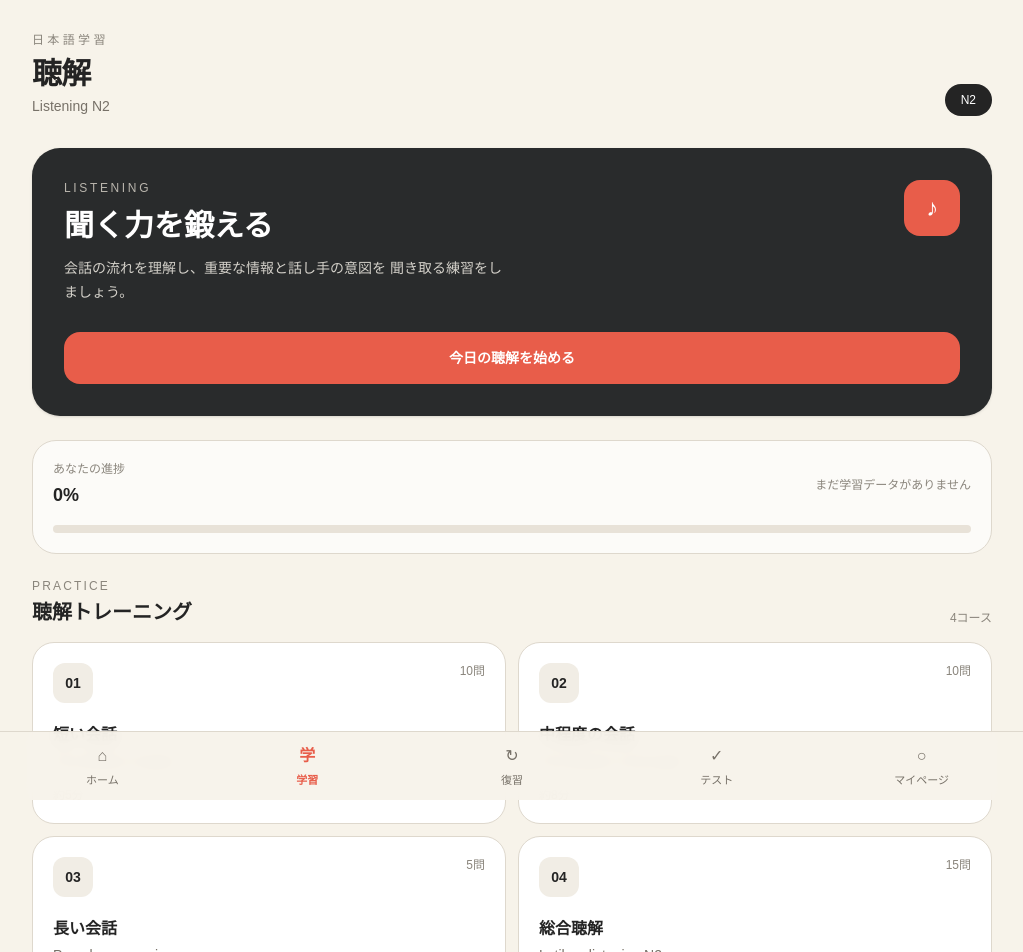
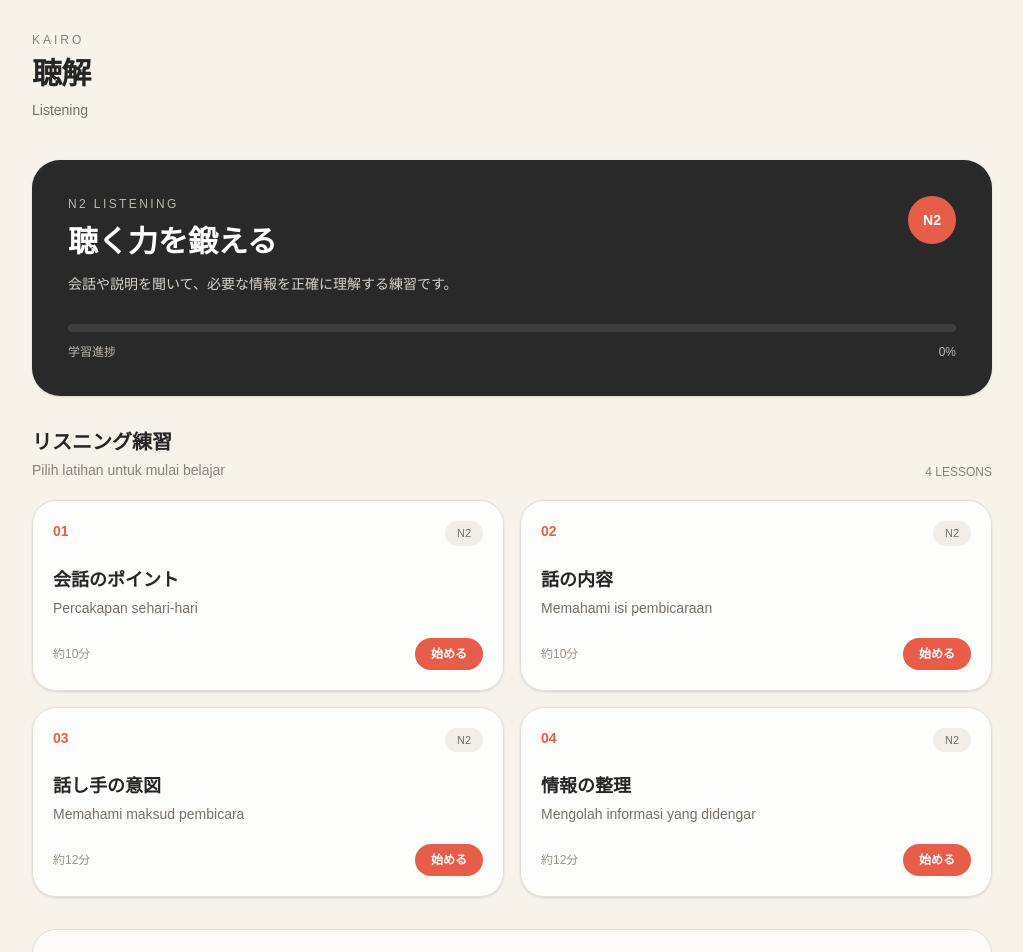
Before and after one commit to shinro-level/kairo, a Next.js app: page /listening in a window 1280 px wide. Shown: the top 952 px of the page, without its empty margins (128-1151 px from the left). Built offline with nearby package versions, Linux system fonts and the light colour scheme.

Commit message:
Update KAIRO listeing page

```diff
--- a/app/listening/page.tsx
+++ b/app/listening/page.tsx
@@ -1,212 +1,148 @@
-const listeningSections = [
+const listeningLessons = [
   {
-    title: "短い会話",
-    subtitle: "Percakapan singkat",
-    count: "10問",
-    time: "約5分",
+    number: "01",
+    title: "会話のポイント",
+    subtitle: "Percakapan sehari-hari",
+    level: "N2",
+    time: "約10分",
   },
   {
-    title: "中程度の会話",
-    subtitle: "Percakapan menengah",
-    count: "10問",
-    time: "約8分",
+    number: "02",
+    title: "話の内容",
+    subtitle: "Memahami isi pembicaraan",
+    level: "N2",
+    time: "約10分",
   },
   {
-    title: "長い会話",
-    subtitle: "Percakapan panjang",
-    count: "5問",
-    time: "約7分",
+    number: "03",
+    title: "話し手の意図",
+    subtitle: "Memahami maksud pembicara",
+    level: "N2",
+    time: "約12分",
   },
   {
-    title: "総合聴解",
-    subtitle: "Latihan listening N2",
-    count: "15問",
+    number: "04",
+    title: "情報の整理",
+    subtitle: "Mengolah informasi yang didengar",
+    level: "N2",
     time: "約12分",
   },
 ];
 
-const focusItems = [
-  "状況を先に理解する",
-  "重要な言葉を聞き取る",
-  "話し手の意図を考える",
-];
-
 export default function ListeningPage() {
   return (
-    <main className="min-h-screen bg-[#F7F3EA] text-[#242424]">
-      <div className="mx-auto max-w-5xl px-5 pb-24 pt-8 sm:px-8">
-
-        {/* Header */}
-        <header className="mb-8">
-          <p className="text-xs tracking-[0.28em] text-[#8A857C]">
-            日本語学習
+    <main className="min-h-screen bg-[#F7F3EA] text-[#252525]">
+      <div className="mx-auto max-w-5xl px-5 py-8 sm:px-8">
+        <header className="mb-10">
+          <p className="text-xs font-medium tracking-[0.25em] text-[#8A8175]">
+            KAIRO
           </p>
 
-          <div className="mt-2 flex items-end justify-between">
+          <h1 className="mt-2 text-3xl font-semibold tracking-tight">
+            聴解
+          </h1>
+
+          <p className="mt-2 text-sm text-[#777067]">
+            Listening
+          </p>
+        </header>
+
+        <section className="mb-8 rounded-[28px] bg-[#292929] p-7 text-white shadow-sm sm:p-9">
+          <div className="flex items-start justify-between gap-4">
             <div>
-              <h1 className="text-3xl font-semibold tracking-tight">
-                聴解
-              </h1>
-              <p className="mt-1 text-sm text-[#777168]">
-                Listening N2
+              <p className="text-xs tracking-[0.2em] text-[#BDB7AD]">
+                N2 LISTENING
+              </p>
+
+              <h2 className="mt-3 text-3xl font-semibold">
+                聴く力を鍛える
+              </h2>
+
+              <p className="mt-3 max-w-md text-sm leading-6 text-[#D7D2CA]">
+                会話や説明を聞いて、必要な情報を正確に理解する練習です。
               </p>
             </div>
 
-            <div className="rounded-full bg-[#242424] px-4 py-2 text-xs font-medium text-white">
+            <div className="flex h-12 w-12 shrink-0 items-center justify-center rounded-full bg-[#E85D4A] text-sm font-semibold">
               N2
             </div>
           </div>
-        </header>
 
-        {/* Hero */}
-        <section className="mb-6 overflow-hidden rounded-[28px] bg-[#292B2C] p-6 text-white shadow-sm sm:p-8">
-          <div className="flex items-start justify-between">
+          <div className="mt-7 h-2 overflow-hidden rounded-full bg-white/10">
+            <div className="h-full w-0 rounded-full bg-[#E85D4A]" />
+          </div>
+
+          <div className="mt-3 flex justify-between text-xs text-[#BDB7AD]">
+            <span>学習進捗</span>
+            <span>0%</span>
+          </div>
+        </section>
+
+        <section>
+          <div className="mb-5 flex items-end justify-between">
             <div>
-              <p className="text-xs tracking-[0.22em] text-[#B9B5AD]">
-                LISTENING
-              </p>
-
-              <h2 className="mt-3 text-3xl font-semibold">
-                聞く力を鍛える
-              </h2>
-
-              <p className="mt-3 max-w-md text-sm leading-6 text-[#D3D0C9]">
-                会話の流れを理解し、重要な情報と話し手の意図を
-                聞き取る練習をしましょう。
+              <h2 className="text-xl font-semibold">リスニング練習</h2>
+              <p className="mt-1 text-sm text-[#8A8175]">
+                Pilih latihan untuk mulai belajar
               </p>
             </div>
 
-            <div className="ml-4 flex h-14 w-14 shrink-0 items-center justify-center rounded-2xl bg-[#E85D4A] text-2xl">
-              ♪
-            </div>
-          </div>
-
-          <button className="mt-7 w-full rounded-2xl bg-[#E85D4A] px-5 py-4 text-sm font-semibold text-white transition hover:opacity-90">
-            今日の聴解を始める
-          </button>
-        </section>
-
-        {/* Progress */}
-        <section className="mb-6 rounded-[24px] border border-[#DED8CD] bg-white/70 p-5">
-          <div className="flex items-center justify-between">
-            <div>
-              <p className="text-xs text-[#8A857C]">あなたの進捗</p>
-              <p className="mt-1 text-lg font-semibold">0%</p>
-            </div>
-
-            <p className="text-xs text-[#8A857C]">
-              まだ学習データがありません
-            </p>
-          </div>
-
-          <div className="mt-4 h-2 overflow-hidden rounded-full bg-[#E8E2D8]">
-            <div className="h-full w-0 rounded-full bg-[#E85D4A]" />
-          </div>
-        </section>
-
-        {/* Practice */}
-        <section>
-          <div className="mb-4 flex items-end justify-between">
-            <div>
-              <p className="text-xs tracking-[0.18em] text-[#8A857C]">
-                PRACTICE
-              </p>
-              <h2 className="mt-1 text-xl font-semibold">
-                聴解トレーニング
-              </h2>
-            </div>
-
-            <span className="text-xs text-[#8A857C]">
-              4コース
+            <span className="text-xs text-[#8A8175]">
+              4 LESSONS
             </span>
           </div>
 
-          <div className="grid gap-3 sm:grid-cols-2">
-            {listeningSections.map((section, index) => (
-              <button
-                key={section.title}
-                className="group rounded-[22px] border border-[#DED8CD] bg-white p-5 text-left transition hover:-translate-y-0.5 hover:shadow-md"
+          <div className="grid gap-4 sm:grid-cols-2">
+            {listeningLessons.map((lesson) => (
+              <article
+                key={lesson.number}
+                className="rounded-[24px] border border-[#E4DED4] bg-white/80 p-5 shadow-sm transition hover:-translate-y-0.5"
               >
                 <div className="flex items-start justify-between">
-                  <div className="flex h-10 w-10 items-center justify-center rounded-xl bg-[#F1EDE5] text-sm font-semibold">
-                    {String(index + 1).padStart(2, "0")}
-                  </div>
+                  <span className="text-sm font-semibold text-[#E85D4A]">
+                    {lesson.number}
+                  </span>
 
-                  <span className="text-xs text-[#8A857C]">
-                    {section.count}
+                  <span className="rounded-full bg-[#F1EEE8] px-3 py-1 text-[11px] font-medium text-[#777067]">
+                    {lesson.level}
                   </span>
                 </div>
 
-                <h3 className="mt-5 text-base font-semibold">
-                  {section.title}
+                <h3 className="mt-5 text-lg font-semibold">
+                  {lesson.title}
                 </h3>
 
-                <p className="mt-1 text-sm text-[#777168]">
-                  {section.subtitle}
+                <p className="mt-1 text-sm text-[#777067]">
+                  {lesson.subtitle}
                 </p>
 
-                <p className="mt-4 text-xs text-[#9A948A]">
-                  {section.time}
-                </p>
-              </button>
+                <div className="mt-5 flex items-center justify-between">
+                  <span className="text-xs text-[#9A9288]">
+                    {lesson.time}
+                  </span>
+
+                  <button className="rounded-full bg-[#E85D4A] px-4 py-2 text-xs font-semibold text-white">
+                    始める
+                  </button>
+                </div>
+              </article>
             ))}
           </div>
         </section>
 
-        {/* Strategy */}
-        <section className="mt-8">
-          <div className="mb-4">
-            <p className="text-xs tracking-[0.18em] text-[#8A857C]">
-              STRATEGY
-            </p>
-            <h2 className="mt-1 text-xl font-semibold">
-              聴解のポイント
-            </h2>
-          </div>
+        <section className="mt-8 rounded-[24px] border border-[#E4DED4] bg-white/70 p-6">
+          <p className="text-xs font-medium tracking-[0.15em] text-[#E85D4A]">
+            SMART REVIEW
+          </p>
 
-          <div className="space-y-3">
-            {focusItems.map((item, index) => (
-              <div
-                key={item}
-                className="flex items-center gap-4 rounded-[20px] bg-white p-4"
-              >
-                <div className="flex h-9 w-9 shrink-0 items-center justify-center rounded-full bg-[#F1EDE5] text-xs font-semibold">
-                  {index + 1}
-                </div>
+          <h2 className="mt-2 text-lg font-semibold">
+            聞き取れなかった問題を復習
+          </h2>
 
-                <p className="text-sm font-medium">
-                  {item}
-                </p>
-              </div>
-            ))}
-          </div>
+          <p className="mt-2 text-sm leading-6 text-[#777067]">
+            間違えた問題は、あとで優先的に復習できます。
+          </p>
         </section>
-
-        {/* Bottom navigation */}
-        <nav className="fixed bottom-0 left-0 right-0 border-t border-[#DED8CD] bg-[#F7F3EA]/95 backdrop-blur">
-          <div className="mx-auto grid max-w-5xl grid-cols-5">
-            {[
-              ["⌂", "ホーム"],
-              ["学", "学習"],
-              ["↻", "復習"],
-              ["✓", "テスト"],
-              ["○", "マイページ"],
-            ].map(([icon, label], index) => (
-              <button
-                key={label}
-                className={`flex flex-col items-center gap-1 py-3 text-[11px] ${
-                  index === 1
-                    ? "font-semibold text-[#E85D4A]"
-                    : "text-[#777168]"
-                }`}
-              >
-                <span className="text-base">{icon}</span>
-                {label}
-              </button>
-            ))}
-          </div>
-        </nav>
-
       </div>
     </main>
   );
```
